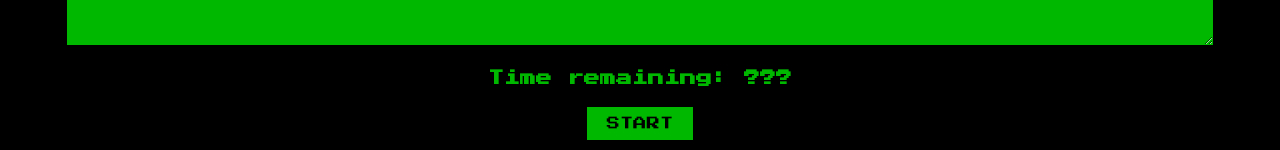
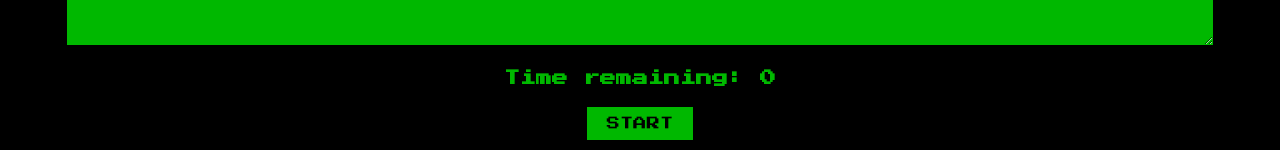
Before and after one commit to thompsian/typing-speed, a React (Create React App) app: page / in a window 1280 px wide. Shown: the part 205-355 px from the top of the page. Built offline with nearby package versions, Linux system fonts and the light colour scheme.

Commit message:
add timer

```diff
--- a/src/App.js
+++ b/src/App.js
@@ -1,7 +1,8 @@
-import React, {useState} from "react"
+import React, {useState, useEffect} from "react"
 
 function App() {
     const [text, setText] = useState("")
+    const [timeRemaining, setTimeRemaining] = useState(5)
 
     function handleChange(e) {
         const {value} = e.target
@@ -13,6 +14,14 @@ function App() {
         return wordsArr.filter(word => word !== "").length
     }
 
+    useEffect(() => {
+        if(timeRemaining > 0) {
+            setTimeout(() => {
+                setTimeRemaining(time => time - 1)
+            }, 1000)
+        }
+    }, [timeRemaining])
+
     return (
         <div>
             <h1>How fast do you type?</h1>
@@ -20,8 +29,8 @@ function App() {
                 onChange={handleChange}
                 value={text}
             />
-            <h4>Time remaining: ???</h4>
-            <button onClick={() => calculateWordCount(text)}>Start</button>
+            <h4>Time remaining: {timeRemaining}</h4>
+            <button onClick={() => console.log(calculateWordCount(text))}>Start</button>
             <h1>Word count: ???</h1>
         </div>
     )
```
